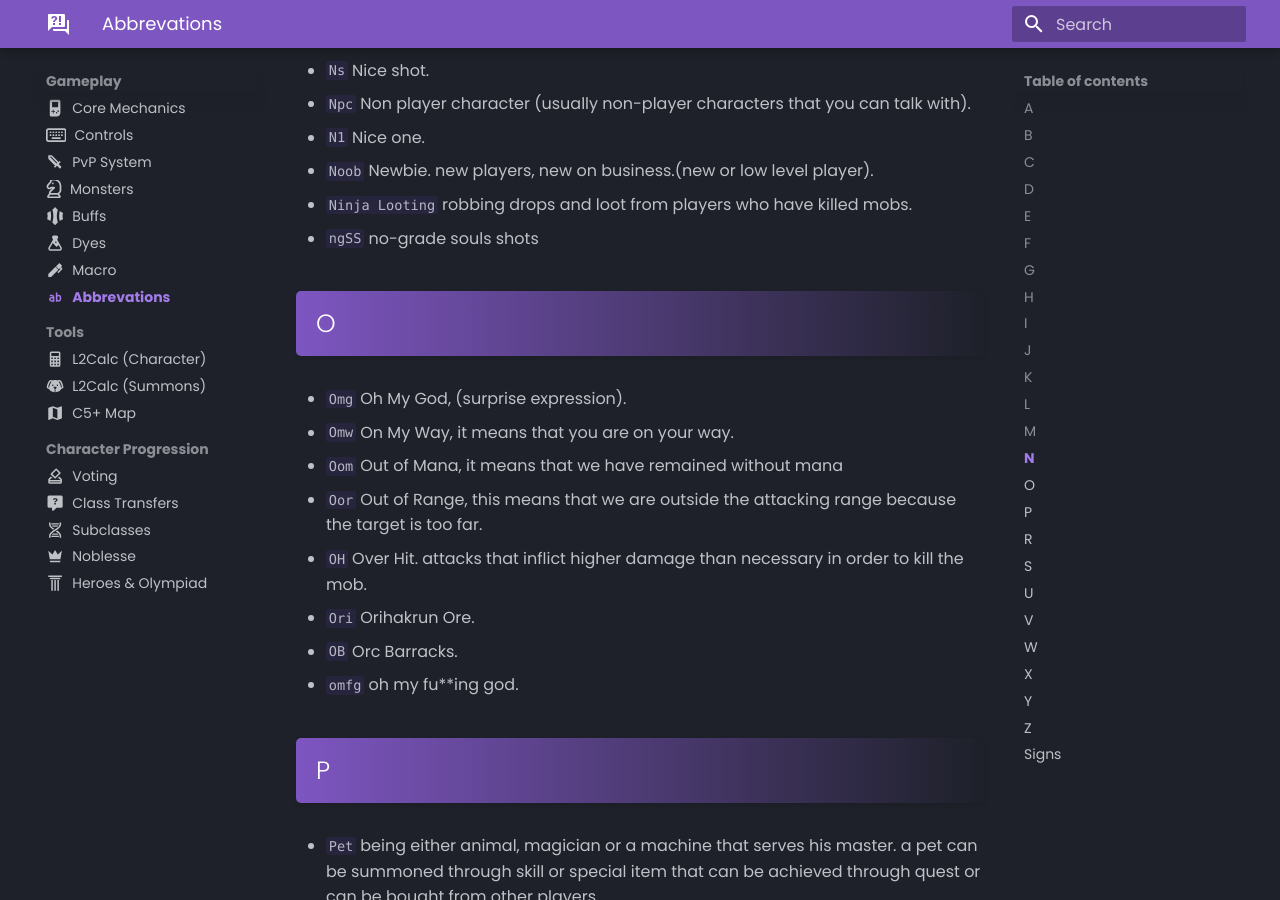
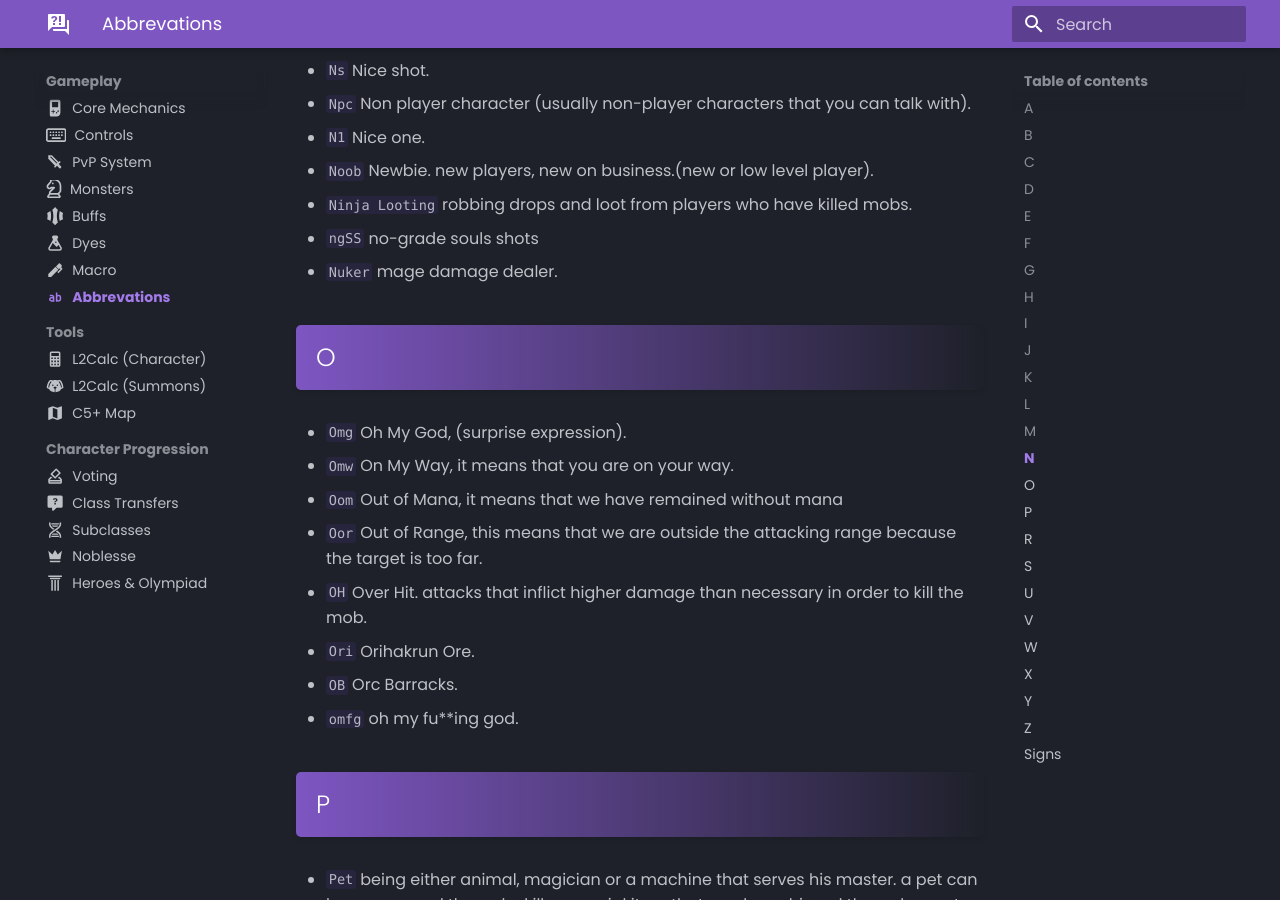
Before and after one commit to tab1-web/faq, an MkDocs documentation site: the page built from docs/gameplay/abbreviations.md, in a window 1280 px wide and 900 px high, scrolled down 8493 px. Built offline with MkDocs 1.6.1 and Material for MkDocs 9.7.7, drawn with Linux system fonts in a browser that asks for light colours; some web fonts are replaced.

Commit message:
adding nuker abbreviation

```diff
--- a/docs/gameplay/abbreviations.md
+++ b/docs/gameplay/abbreviations.md
@@ -223,6 +223,7 @@ icon: material/alphabet-latin
 - `Noob` Newbie. new players, new on business.(new or low level player).
 - `Ninja Looting` robbing drops and loot from players who have killed mobs.
 - `ngSS` no-grade souls shots
+- `Nuker` mage damage dealer.
 
 ## O
 
```
